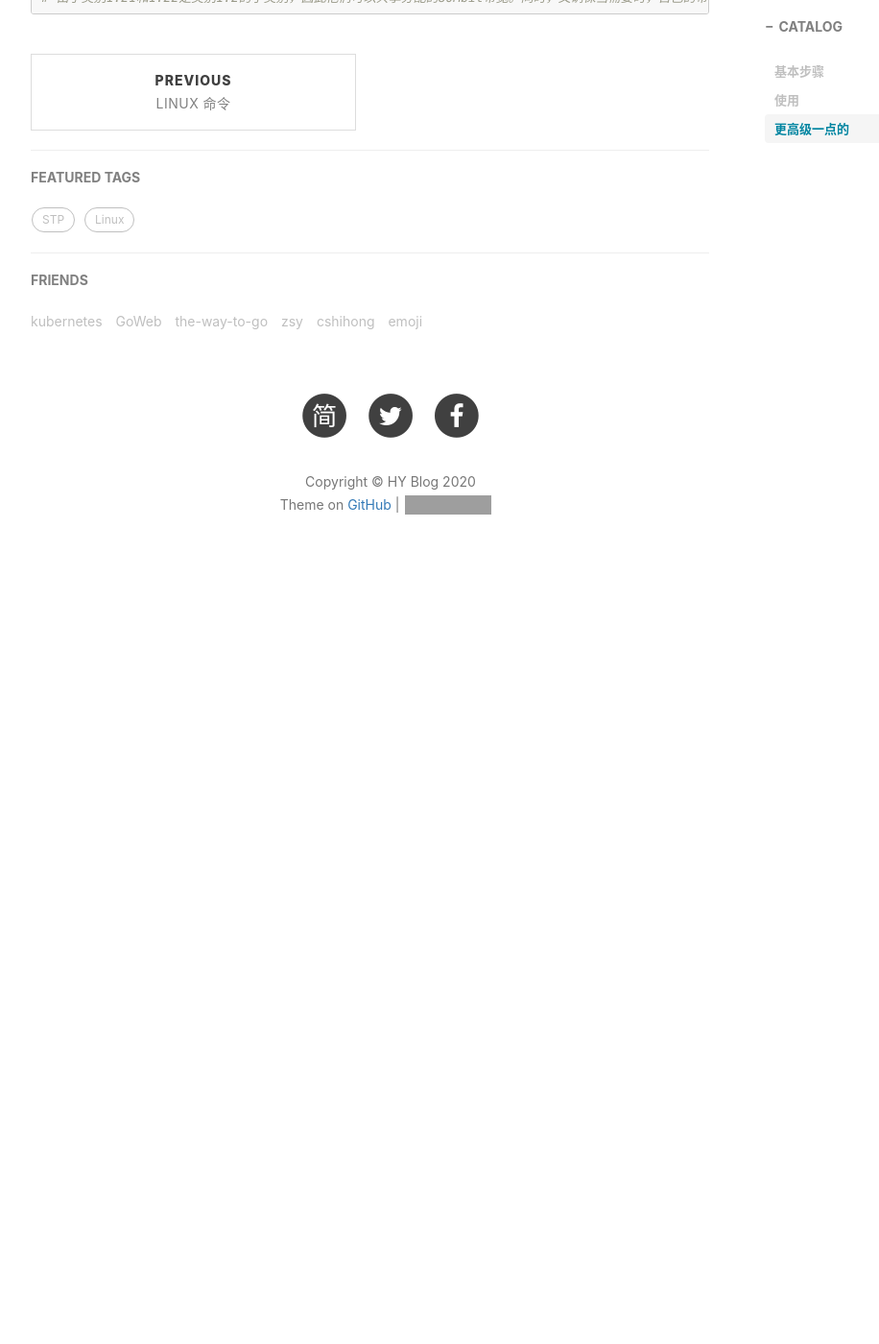
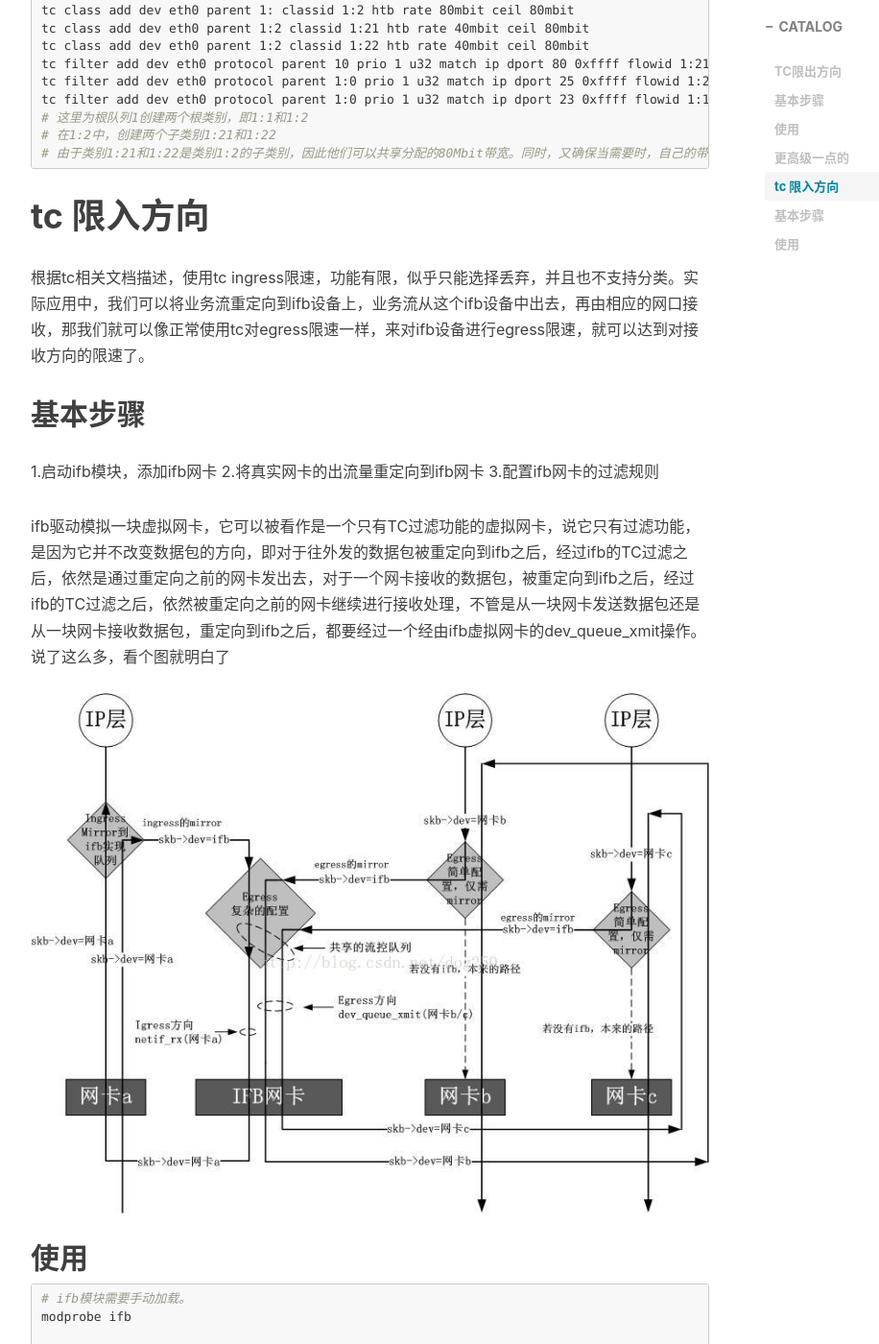
Before and after one commit to huangy7/huangy7.github.io, a Jekyll site: the page built from _posts/2020-12-16-Traffic Control Command.md, in a window 1280 px wide and 1400 px high, scrolled down 2102 px. Shown: the whole window at 96% size, without its empty margins (233-1149 px from the left). Built offline with Jekyll 4.4.1, drawn with Linux system fonts in a browser that asks for light colours; nearby versions of some CDN libraries; comment, search, counter and statistics services are not loaded; before the commit the page ends 2732 px from its top, so only the background shows below that; some of the changed text lies outside the part shown; grey boxes are pictures that could not be loaded.

Commit message:
【修改文章】 1、修改文章tc规则

````diff
--- a/_posts/2020-12-16-Traffic Control Command.md
+++ b/_posts/2020-12-16-Traffic Control Command.md
@@ -10,12 +10,15 @@ tags:
     - Linux - QOS
 ---
 
-# 基本步骤
+Linux中的QoS分为入口(Ingress)部分和出口(Egress)部分，入口部分主要用于进行入口流量限速(policing)，出口部分主要用于队列调度(queuing scheduling)。大多数排队规则(qdisc)都是用于输出方向的，输入方向只有一个排队规则，即ingress qdisc
+
+# TC限出方向
+## 基本步骤
 1. 针对网络物理设备，绑定一个队列qdisc
 2. 在该队列上建立分类class
 3. 为每一个分类建立过滤器filter
 
-# 使用
+## 使用
 1.为网卡eth0配置一个htb队列
 
 ```bash
@@ -68,7 +71,7 @@ iptables -t mangle -A POSTROUTING -p tcp -m tcp --sport 9998 -o swtun1 -j MARK -
 # u32选择器 来匹配不同的数据流
 ```
 
-# 更高级一点的
+## 更高级一点的
 
 ```bash
 tc qdisc add dev eth0 root handle 1: htb default 21
@@ -83,3 +86,31 @@ tc filter add dev eth0 protocol parent 1:0 prio 1 u32 match ip dport 23 0xffff f
 # 在1:2中，创建两个子类别1:21和1:22
 # 由于类别1:21和1:22是类别1:2的子类别，因此他们可以共享分配的80Mbit带宽。同时，又确保当需要时，自己的带宽至少有40Mbit。
 ```
+
+# tc 限入方向
+根据tc相关文档描述，使用tc ingress限速，功能有限，似乎只能选择丢弃，并且也不支持分类。实际应用中，我们可以将业务流重定向到ifb设备上，业务流从这个ifb设备中出去，再由相应的网口接收，那我们就可以像正常使用tc对egress限速一样，来对ifb设备进行egress限速，就可以达到对接收方向的限速了。
+## 基本步骤
+1.启动ifb模块，添加ifb网卡
+2.将真实网卡的出流量重定向到ifb网卡
+3.配置ifb网卡的过滤规则
+
+ifb驱动模拟一块虚拟网卡，它可以被看作是一个只有TC过滤功能的虚拟网卡，说它只有过滤功能，是因为它并不改变数据包的方向，即对于往外发的数据包被重定向到ifb之后，经过ifb的TC过滤之后，依然是通过重定向之前的网卡发出去，对于一个网卡接收的数据包，被重定向到ifb之后，经过ifb的TC过滤之后，依然被重定向之前的网卡继续进行接收处理，不管是从一块网卡发送数据包还是从一块网卡接收数据包，重定向到ifb之后，都要经过一个经由ifb虚拟网卡的dev_queue_xmit操作。说了这么多，看个图就明白了
+![](/img/articles/tc/ifb.jpeg)
+
+## 使用
+```bash
+# ifb模块需要手动加载。
+modprobe ifb
+
+# 启用虚拟设备ifb0
+ip link set dev ifb0 up
+
+#重定向ens3f3入口流量到ifb0
+tc qdisc add dev ens3f3 handle ffff: ingress
+tc filter add dev ens3f3 parent ffff: protocol ip u32 match u32 0 0 action mirred egress redirect dev ifb0
+
+# 配置ifb网卡过滤规则
+tc qdisc add dev ifb0 root handle 1: htb default 20
+tc class add dev ifb0 parent 1: classid 1:1 htb rate 10000mbit
+tc filter add dev ifb0 protocol ip parent 1:0 prio 1 u32 match ip src 129.9.123.85 flowid 1:1
+```
````
Also changed, not shown: other parts of _posts/2020-12-16-Traffic Control Command.md (+1 -1 lines), img/articles/tc/ifb.jpeg (added).
